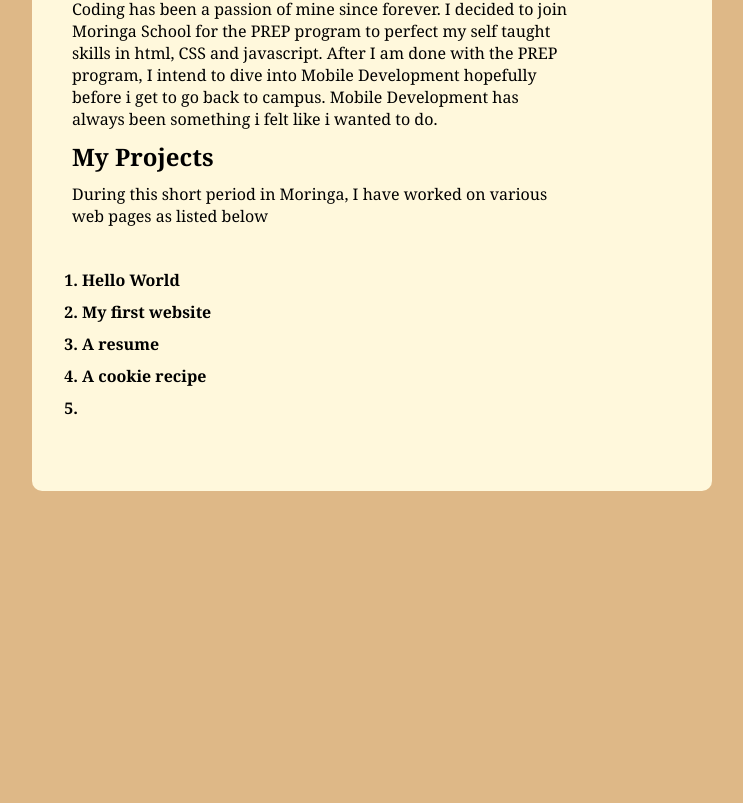
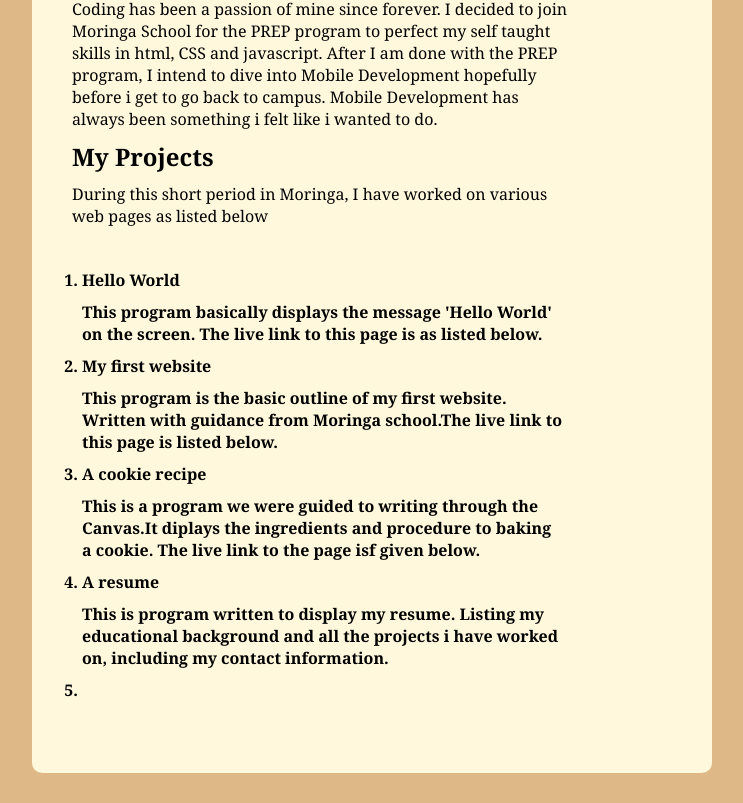
Before and after one commit to MemoTonui/Portfolio, a plain HTML site: page index.html in a window 1280 px wide. Shown: the part 686-1489 px from the top of the page, without its empty margins (298-1041 px from the left). Before the commit the page ends 1207 px from the top, so only its background shows below. Drawn offline with Linux system fonts and the light colour scheme.

Commit message:
Add the description of each of the projects listed

```diff
--- a/index.html
+++ b/index.html
@@ -38,10 +38,29 @@
                 <ol>
                     <strong>
                     <li>Hello World</li>
+                    <p>
+                        This program basically displays the message 'Hello World' on the screen.
+                        The live link to this page is as listed below.
 
+                    </p>
                     <li>My first website</li>
+                    <p>
+                        This program is the basic outline of my first website.
+                        Written with guidance from Moringa school.The live link to this page is listed below.
+
+                    </p>
+
+                    <li>A cookie recipe</li>
+                    <p>
+                        This is a program we were guided to writing through the Canvas.It diplays the ingredients and  procedure to baking a cookie.
+                        The live link to the page isf given below.
+                    </p>
                     <li>A resume</li>
-                    <li>A cookie recipe</li>
+                    <p>
+                        This is program written to display my resume. Listing my educational background and all the projects i have worked on,
+                        including my contact information.
+
+                    </p>
 
                     <li></li>
                 </strong>
```
